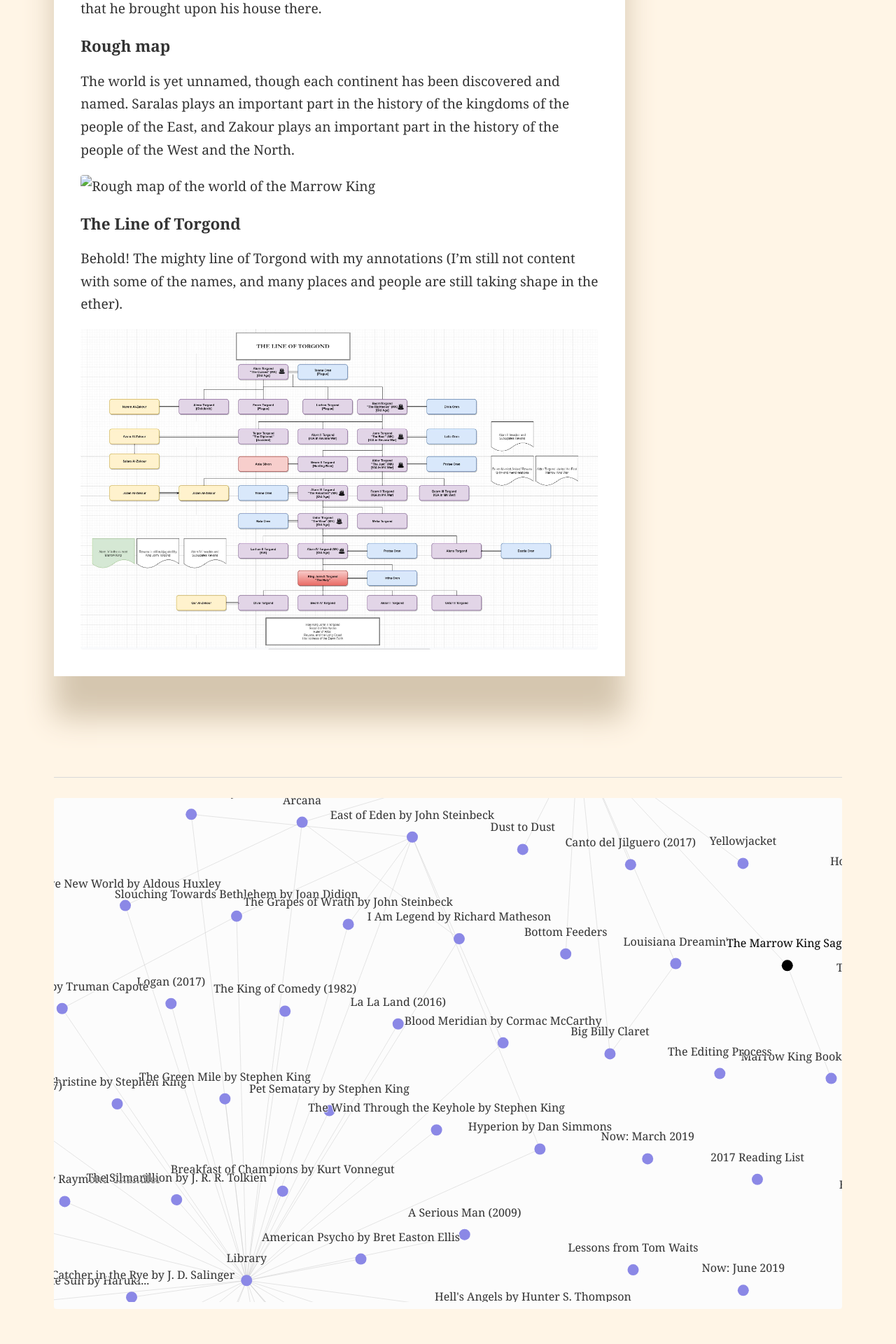
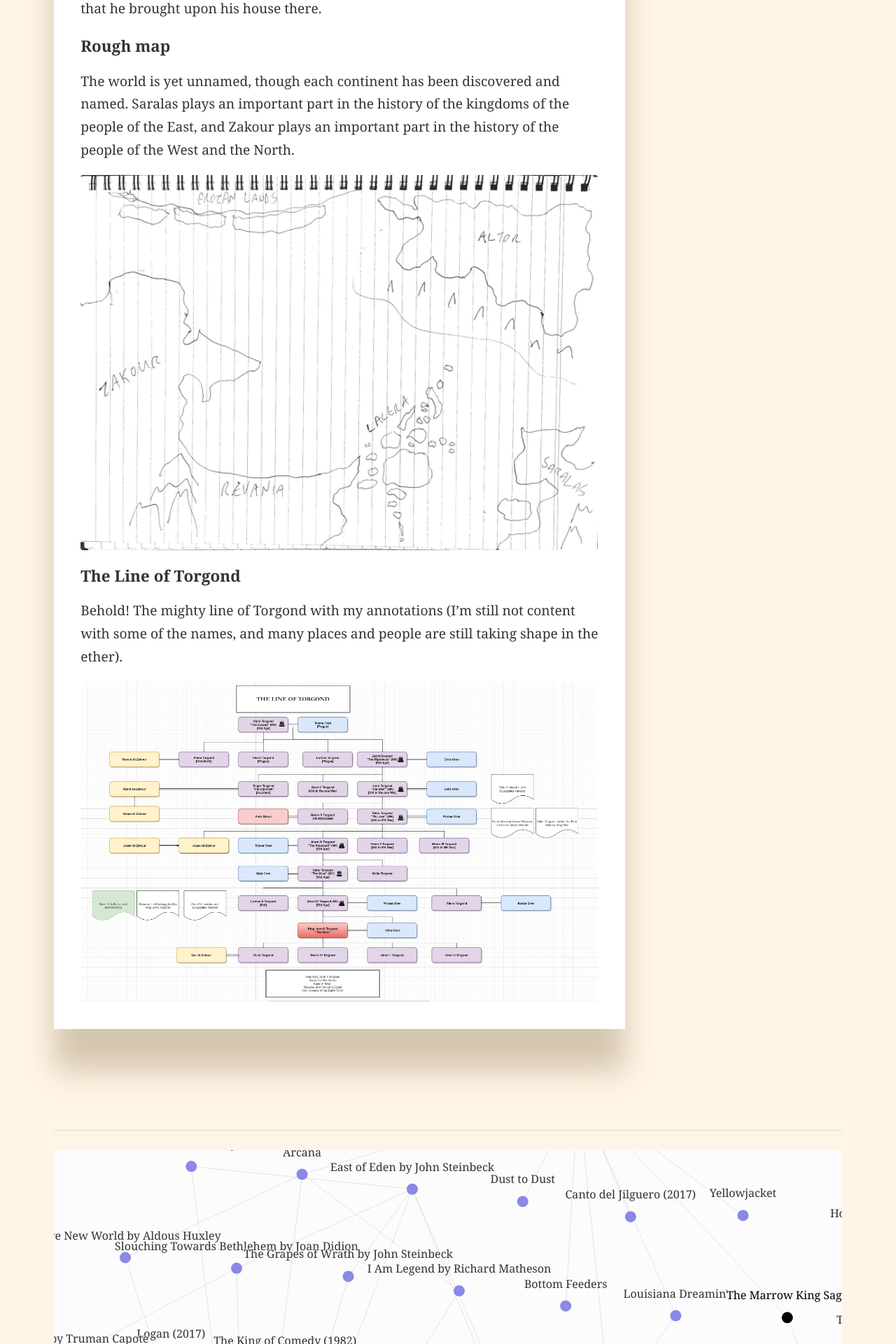
Before and after one commit to martin-brennan/writing.martin-brennan.com, a Jekyll site: the page built from _notes/the_marrow_king_saga.md, in a window 1280 px wide. Shown: the part 675-2595 px from the top of the page at 70% size. Built offline with Jekyll 4.4.1, drawn with Linux system fonts in a browser that asks for light colours.

Commit message:
TYPO: Fix image path for marrow king map

```diff
--- a/_notes/the_marrow_king_saga.md
+++ b/_notes/the_marrow_king_saga.md
@@ -12,7 +12,7 @@ Read the [[Marrow King Book One Summary]] to get a better idea of the beginnings
 
 The world is yet unnamed, though each continent has been discovered and named. Saralas plays an important part in the history of the kingdoms of the people of the East, and Zakour plays an important part in the history of the people of the West and the North.
 
-![Rough map of the world of the Marrow King](assets/rough_map_marrow_king.png)
+![Rough map of the world of the Marrow King](/assets/rough_map_marrow_king.png)
 
 ### The Line of Torgond
 
```
